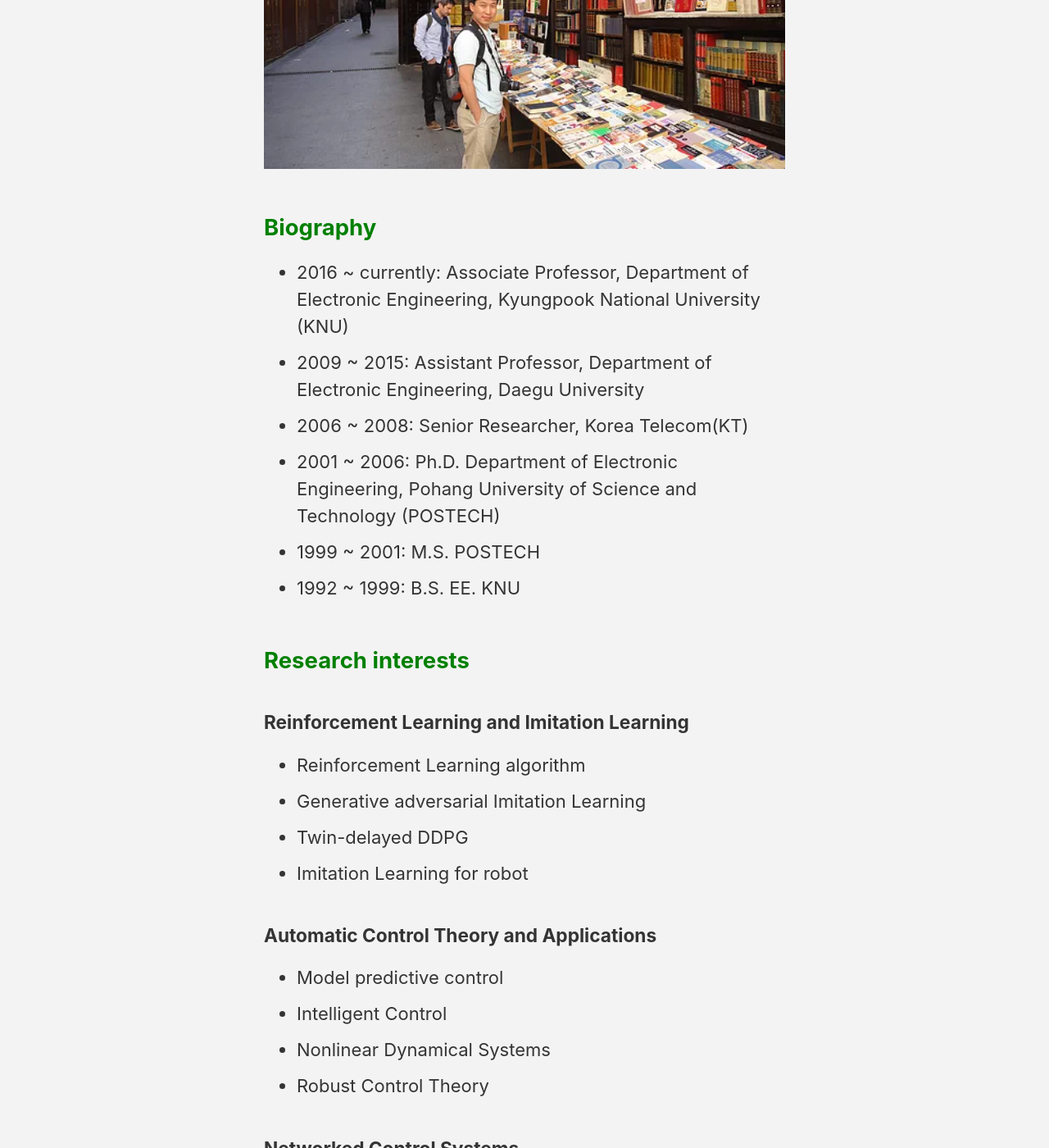
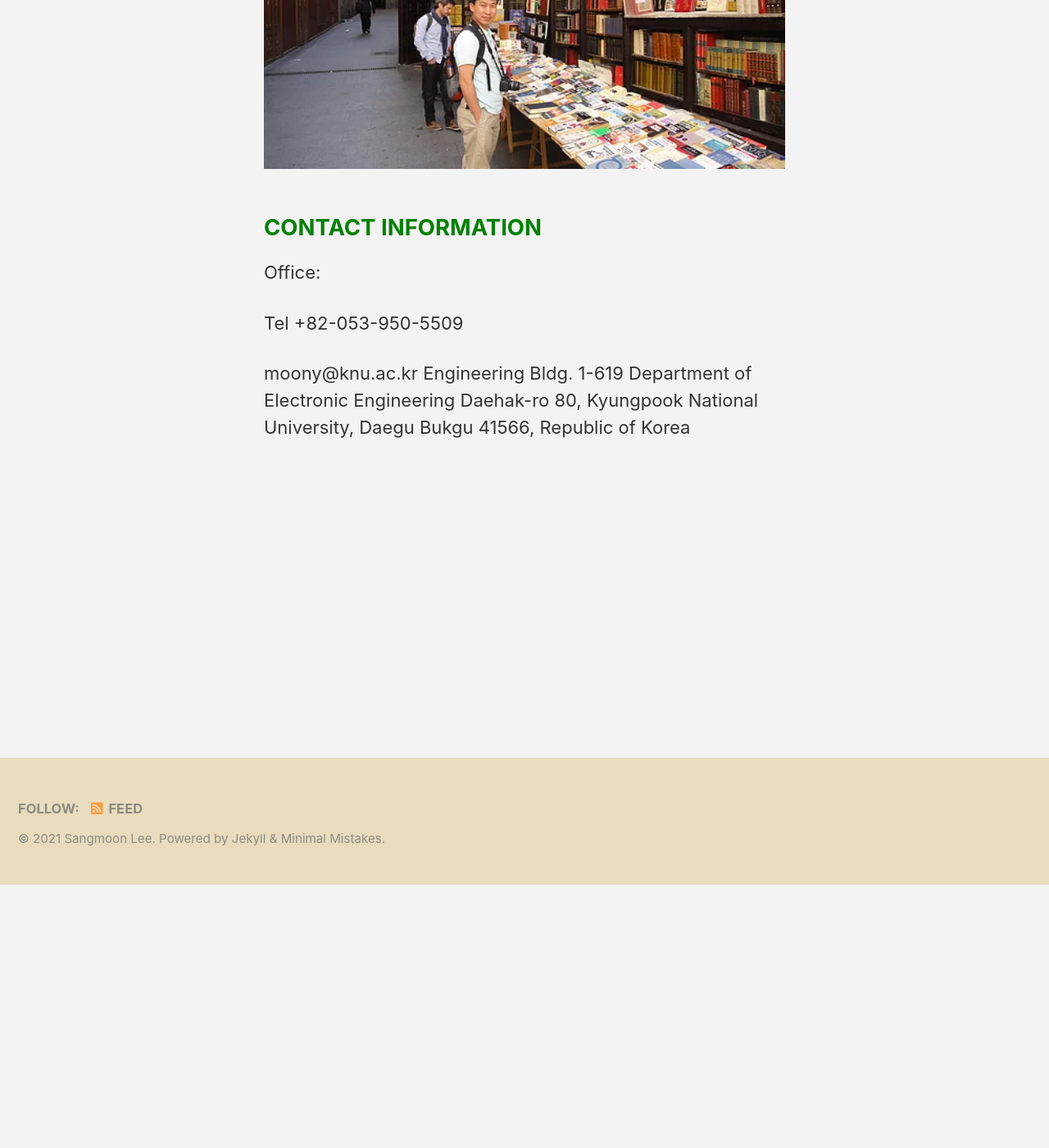
Before and after one commit to CPSC-LAB/CPSC-LAB.github.io, a Jekyll site: the page built from _pages/contact.md, in a window 1280 px wide and 1400 px high, scrolled down 321 px. Shown: the whole window at 82% size. Built offline with Jekyll 4.4.1, drawn with Linux system fonts in a browser that asks for light colours; cached includes are drawn as plain includes; some of the changed text lies outside the part shown.

Commit message:
Update contact.md

```diff
--- a/_pages/contact.md
+++ b/_pages/contact.md
@@ -1,48 +1,20 @@
 ---
-title: "Prof. Sang moon Lee"
+title: "CONTACT INFORMATION"
 permalink: /contact/
 layout: categories
 ---
 
 <p align="center"><img src="/assets/images/professor.jpg" width="650"></p>
 
-## <span style="color:green">Biography</span>
+## <span style="color:green">CONTACT INFORMATION</span>
 
-* 2016 ~ currently: Associate Professor, Department of Electronic Engineering, Kyungpook National University (KNU)
-* 2009 ~ 2015: Assistant Professor, Department of Electronic Engineering, Daegu University
-* 2006 ~ 2008: Senior Researcher, Korea Telecom(KT)
-* 2001 ~ 2006: Ph.D. Department of Electronic Engineering, Pohang University of Science and Technology (POSTECH)
-* 1999 ~ 2001: M.S. POSTECH
-* 1992 ~ 1999: B.S. EE. KNU
+Office:
 
+Tel +82-053-950-5509
 
-## <span style="color:green">Research interests</span>
-
-##### Reinforcement Learning and Imitation Learning
-* Reinforcement Learning algorithm
-* Generative adversarial Imitation Learning
-* Twin-delayed DDPG
-* Imitation Learning for robot
-
-##### Automatic Control Theory and Applications
-* Model predictive control
-* Intelligent Control
-* Nonlinear Dynamical Systems
-* Robust Control Theory
-
-##### Networked Control Systems
-* Sampled-data control
-* Quantization
-* time-delay
-* Synchronization
-* Genetic Regulatory Networks
-
-##### Cyber Physical Systems
-* Embedded Control Systems
-* Complex Dynamical Networks
-* Multi-Agent Systems
-
-##### Industrial Applications
-* Fuel cell systems
-* Power Systems
-* Automotive systems
+moony@knu.ac.kr
+Engineering Bldg. 1-619
+Department of Electronic Engineering
+Daehak-ro 80,
+Kyungpook National University,
+Daegu Bukgu 41566, Republic of Korea
```
